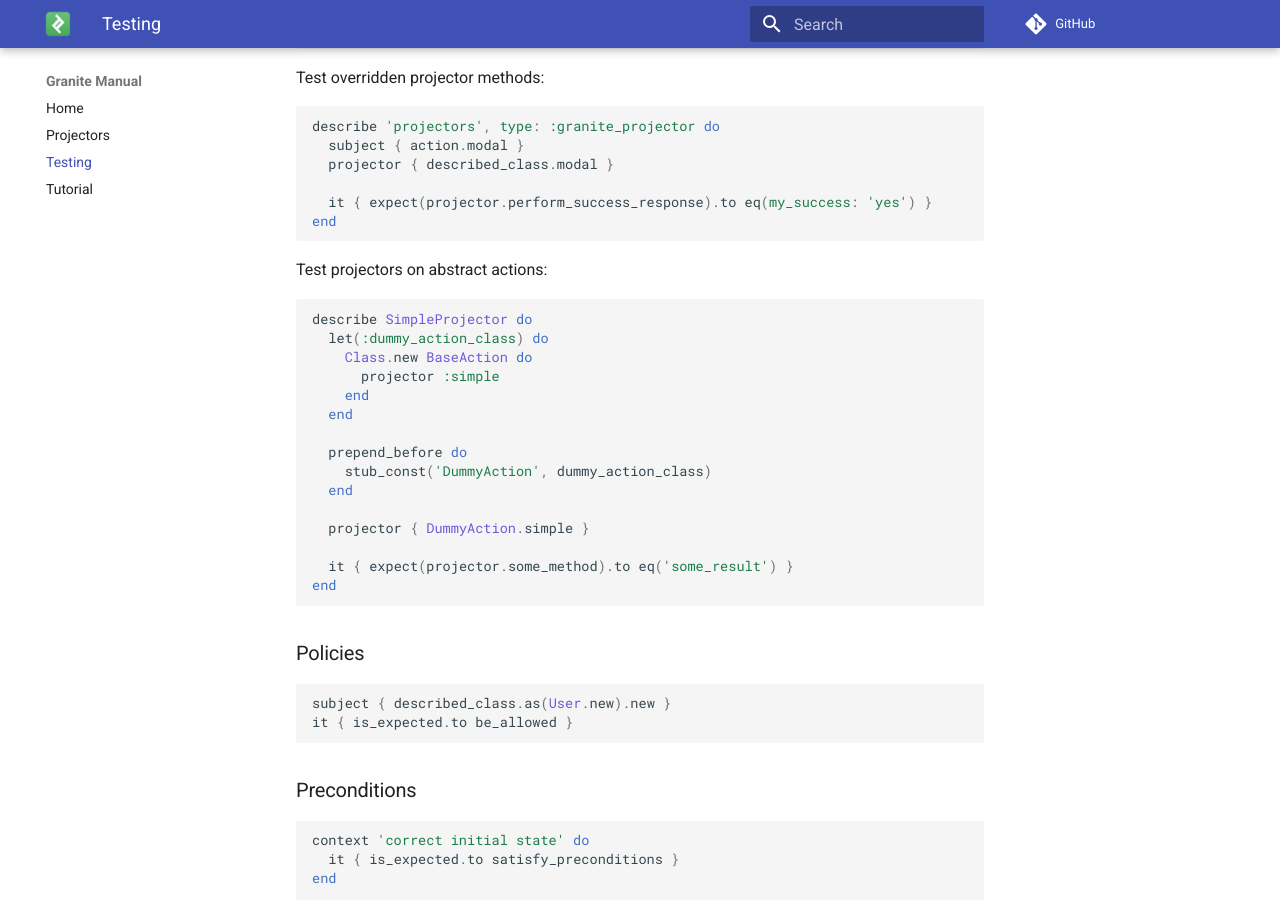
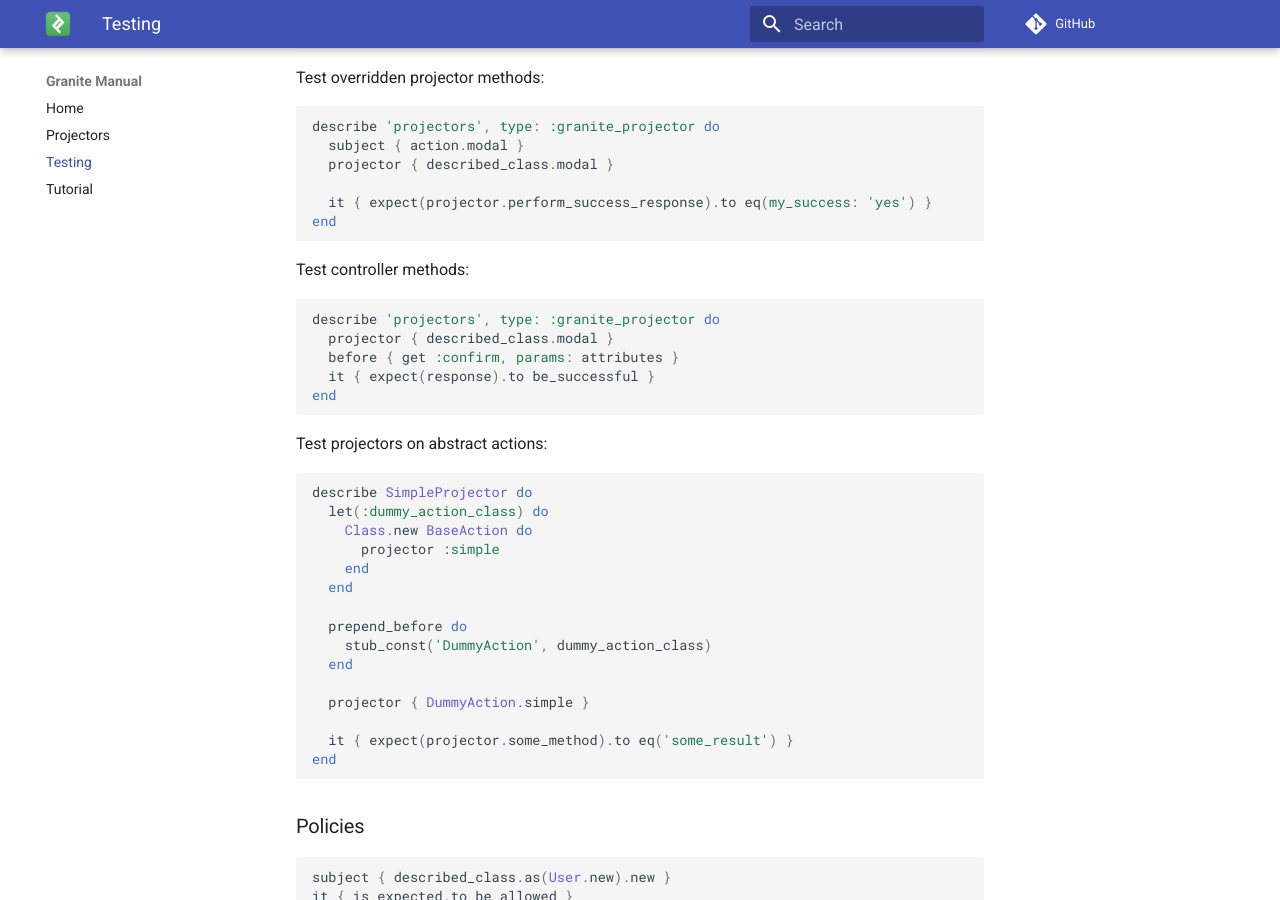
Before and after one commit to toptal/granite, an MkDocs documentation site: the page built from docs/testing.md, in a window 1280 px wide and 900 px high, scrolled down 533 px. Built offline with MkDocs 1.6.1 and Material for MkDocs 9.7.7, drawn with Linux system fonts in a browser that asks for light colours; comment, search, counter and statistics services are not loaded.

Commit message:
Use controller specs for granite projector

````diff
--- a/docs/testing.md
+++ b/docs/testing.md
@@ -29,6 +29,16 @@ describe 'projectors', type: :granite_projector do
   projector { described_class.modal }
 
   it { expect(projector.perform_success_response).to eq(my_success: 'yes') }
+end
+```
+
+Test controller methods:
+
+```ruby
+describe 'projectors', type: :granite_projector do
+  projector { described_class.modal }
+  before { get :confirm, params: attributes }
+  it { expect(response).to be_successful }
 end
 ```
 
````
Also changed, not shown: CHANGELOG.md (+6 -3 lines), docs/index.md (+2 -2 lines), 4 other files.
